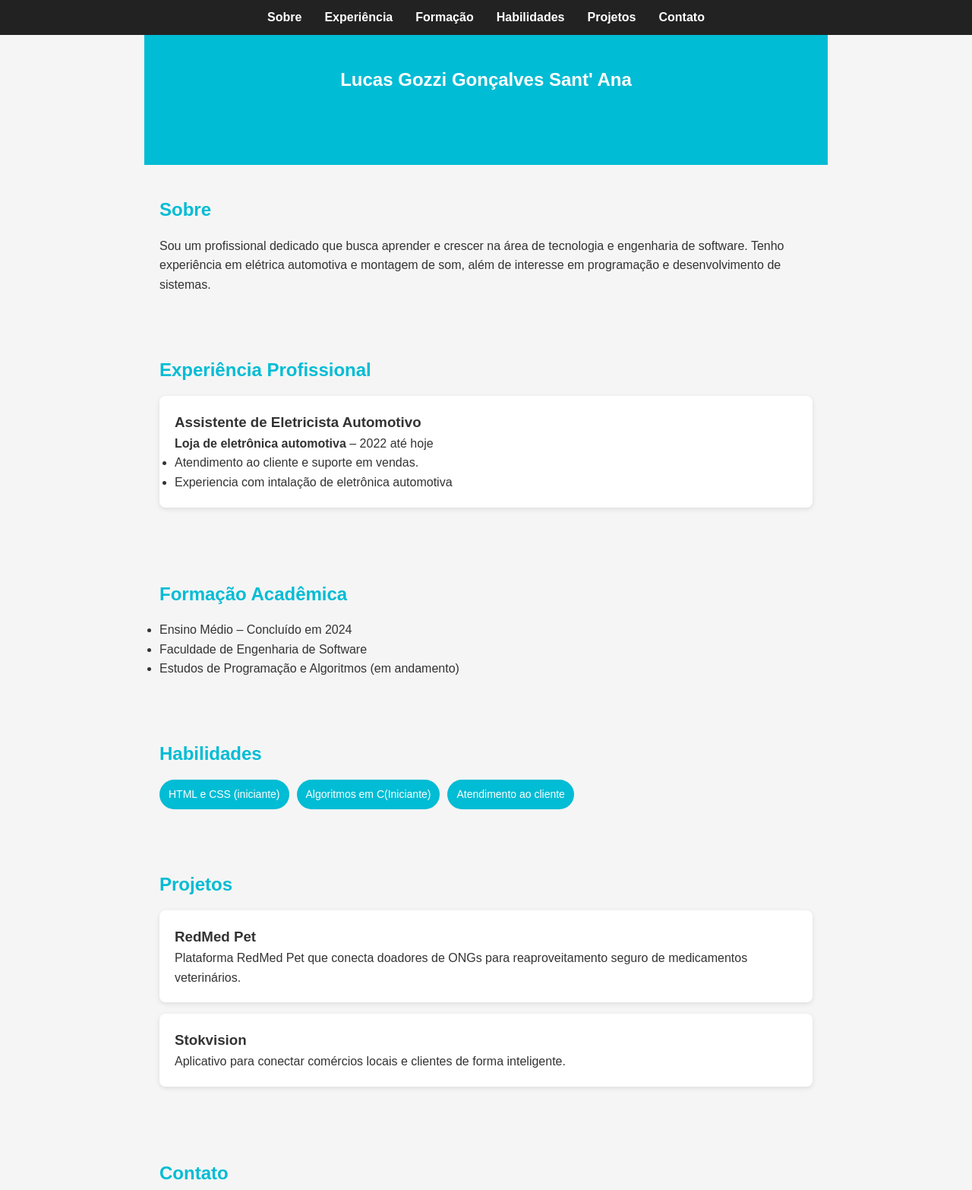
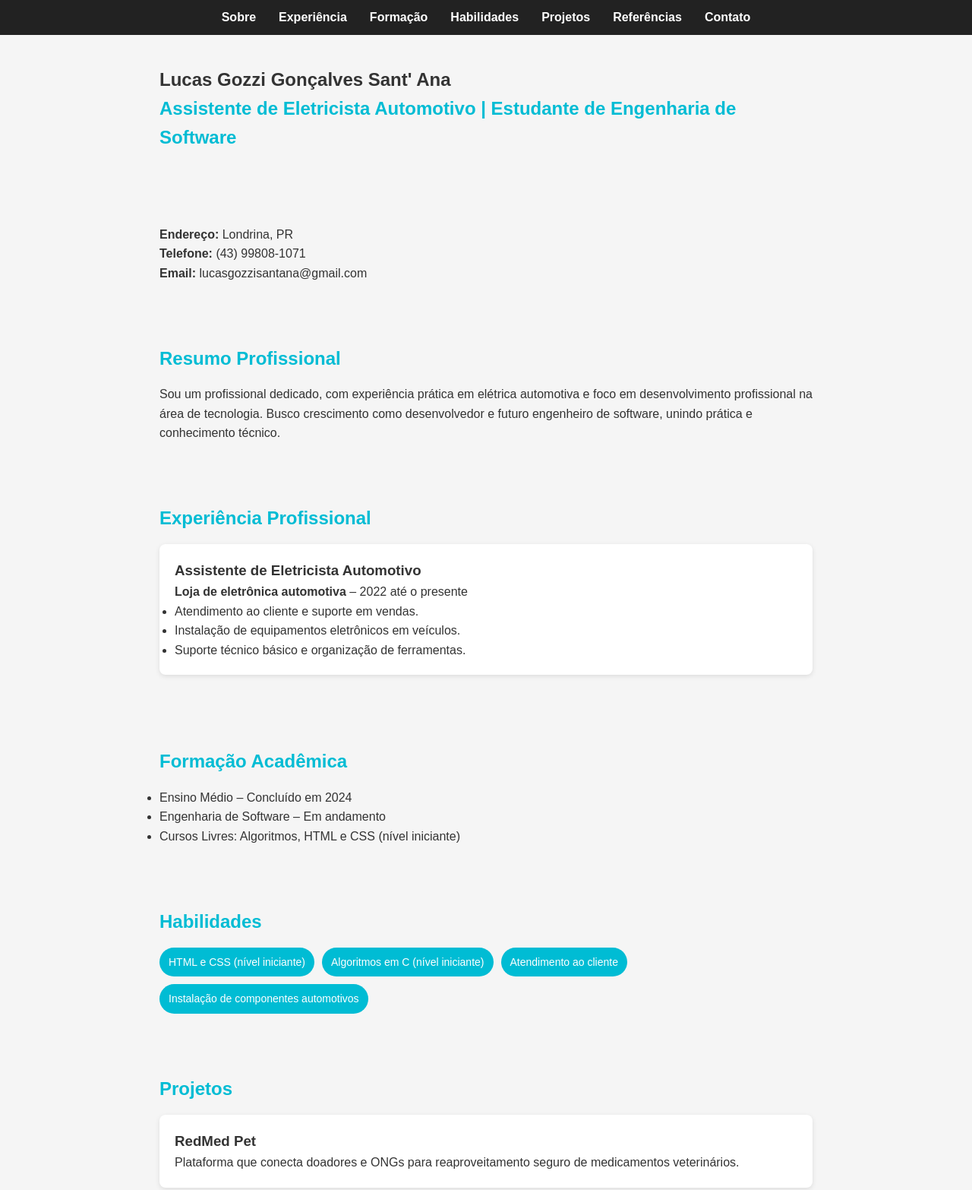
Before and after one commit to santanalucaseng/trabalhos-faculdade, a plain HTML site: page index.html in a window 1280 px wide. Shown: the top 1566 px of the page at 76% size. Drawn offline with Linux system fonts and the light colour scheme.

Commit message:
Update index.html

```diff
--- a/index.html
+++ b/index.html
@@ -1,12 +1,13 @@
 <!DOCTYPE html>
 <html lang="pt-BR">
 <head>
-  <meta charset="UTF-8">
-  <meta name="viewport" content="width=device-width, initial-scale=1.0">
+  <meta charset="UTF-8" />
+  <meta name="viewport" content="width=device-width, initial-scale=1.0"/>
   <title>Currículo – Lucas Sant' Ana</title>
-  <link rel="stylesheet" href="style.css">
+  <link rel="stylesheet" href="style.css" />
 </head>
 <body>
+
   <!-- ===== MENU DE NAVEGAÇÃO ===== -->
   <header>
     <nav>
@@ -16,21 +17,29 @@
         <li><a href="#formacao">Formação</a></li>
         <li><a href="#habilidades">Habilidades</a></li>
         <li><a href="#projetos">Projetos</a></li>
+        <li><a href="#referencias">Referências</a></li>
         <li><a href="#contato">Contato</a></li>
       </ul>
     </nav>
   </header>
 
-  <!-- ===== CABEÇALHO ===== -->
-  <section class="hero">
+  <!-- ===== CABEÇALHO COM NOME E TÍTULO PROFISSIONAL ===== -->
+  <section class="cabecalho">
     <h1>Lucas Gozzi Gonçalves Sant' Ana</h1>
-    <h2>Assistente de Eletricista Automotivo | Futuro Engenheiro de Software</h2>
+    <h2>Assistente de Eletricista Automotivo | Estudante de Engenharia de Software</h2>
   </section>
 
-  <!-- ===== SOBRE ===== -->
+  <!-- ===== INFORMAÇÕES PESSOAIS ===== -->
+  <section class="info-pessoal">
+    <p><strong>Endereço:</strong> Londrina, PR</p>
+    <p><strong>Telefone:</strong> (43) 99808-1071</p>
+    <p><strong>Email:</strong> lucasgozzisantana@gmail.com</p>
+  </section>
+
+  <!-- ===== RESUMO / OBJETIVO PROFISSIONAL ===== -->
   <section id="sobre">
-    <h2>Sobre</h2>
-    <p>Sou um profissional dedicado que busca aprender e crescer na área de tecnologia e engenharia de software. Tenho experiência em elétrica automotiva e montagem de som, além de interesse em programação e desenvolvimento de sistemas.</p>
+    <h2>Resumo Profissional</h2>
+    <p>Sou um profissional dedicado, com experiência prática em elétrica automotiva e foco em desenvolvimento profissional na área de tecnologia. Busco crescimento como desenvolvedor e futuro engenheiro de software, unindo prática e conhecimento técnico.</p>
   </section>
 
   <!-- ===== EXPERIÊNCIA PROFISSIONAL ===== -->
@@ -38,10 +47,11 @@
     <h2>Experiência Profissional</h2>
     <div class="card">
       <h3>Assistente de Eletricista Automotivo</h3>
-      <p><strong>Loja de eletrônica automotiva</strong> – 2022 até hoje</p>
+      <p><strong>Loja de eletrônica automotiva</strong> – 2022 até o presente</p>
       <ul>
         <li>Atendimento ao cliente e suporte em vendas.</li>
-        <li>Experiencia com intalação de eletrônica automotiva</li>
+        <li>Instalação de equipamentos eletrônicos em veículos.</li>
+        <li>Suporte técnico básico e organização de ferramentas.</li>
       </ul>
     </div>
   </section>
@@ -51,8 +61,8 @@
     <h2>Formação Acadêmica</h2>
     <ul>
       <li>Ensino Médio – Concluído em 2024</li>
-      <li>Faculdade de Engenharia de Software</li>
-      <li>Estudos de Programação e Algoritmos (em andamento)</li>
+      <li>Engenharia de Software – Em andamento</li>
+      <li>Cursos Livres: Algoritmos, HTML e CSS (nível iniciante)</li>
     </ul>
   </section>
 
@@ -60,9 +70,10 @@
   <section id="habilidades">
     <h2>Habilidades</h2>
     <ul class="skills">
-      <li>HTML e CSS (iniciante)</li>
-      <li>Algoritmos em C(Iniciante)</li>
+      <li>HTML e CSS (nível iniciante)</li>
+      <li>Algoritmos em C (nível iniciante)</li>
       <li>Atendimento ao cliente</li>
+      <li>Instalação de componentes automotivos</li>
     </ul>
   </section>
 
@@ -71,15 +82,22 @@
     <h2>Projetos</h2>
     <div class="card">
       <h3>RedMed Pet</h3>
-      <p>Plataforma RedMed Pet que conecta doadores de ONGs para reaproveitamento seguro de medicamentos veterinários.</p>
+      <p>Plataforma que conecta doadores e ONGs para reaproveitamento seguro de medicamentos veterinários.</p>
     </div>
     <div class="card">
       <h3>Stokvision</h3>
-      <p>Aplicativo para conectar comércios locais e clientes de forma inteligente.</p>
+      <p>Aplicativo que conecta comércios locais a clientes, melhorando a gestão de estoque e vendas.</p>
     </div>
   </section>
 
-  <!-- ===== CONTATO ===== -->
+  <!-- ===== REFERÊNCIAS (OPCIONAL) ===== -->
+  <section id="referencias">
+    <h2>Referências Profissionais</h2>
+    <p><strong>João da Silva</strong> – Supervisor na Loja de Eletrônica Automotiva</p>
+    <p><strong>Contato:</strong> (43) 99999-0000</p>
+  </section>
+
+  <!-- ===== CONTATO E REDES SOCIAIS ===== -->
   <section id="contato">
     <h2>Contato</h2>
     <p><strong>Telefone:</strong> (43) 99808-1071</p>
@@ -91,8 +109,10 @@
     </div>
   </section>
 
+  <!-- ===== RODAPÉ ===== -->
   <footer>
-    <p>&copy; 2025 Seu Nome – Todos os direitos reservados.</p>
+    <p>&copy; 2025 Lucas Sant' Ana – Todos os direitos reservados.</p>
   </footer>
+
 </body>
 </html>
```
